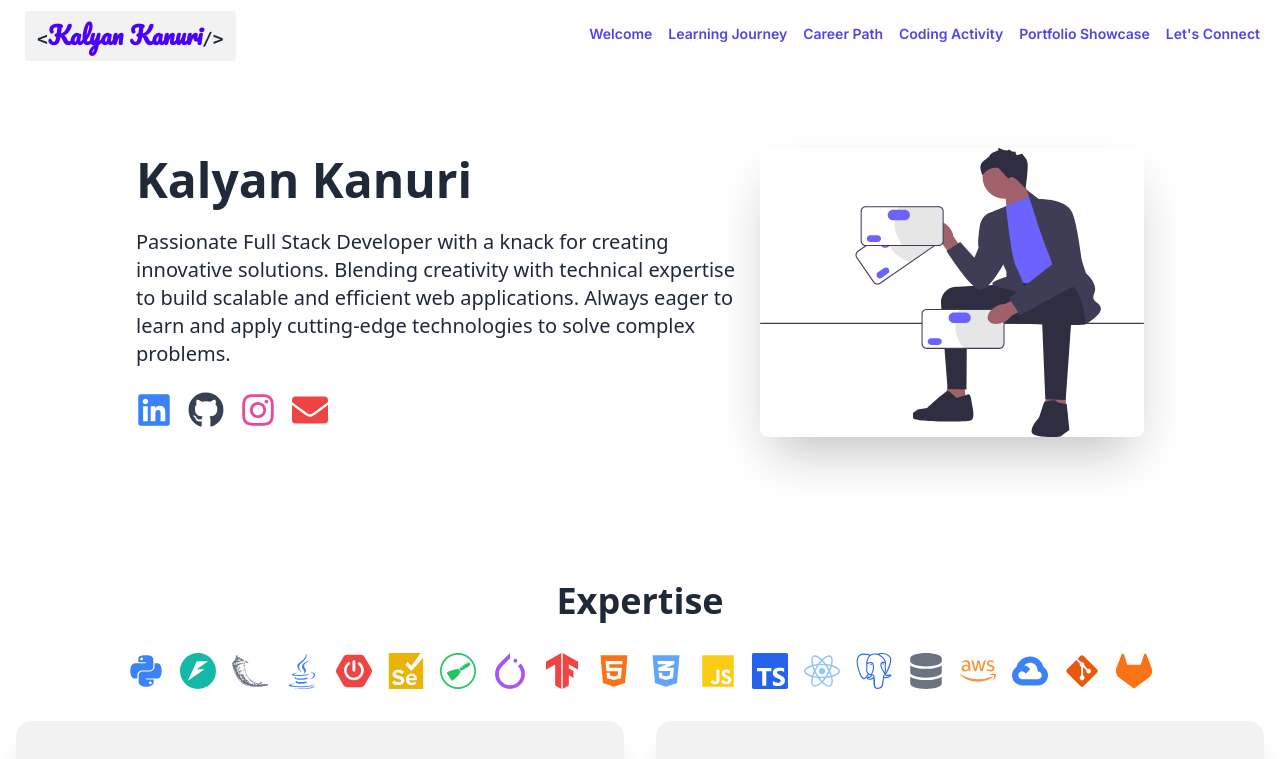
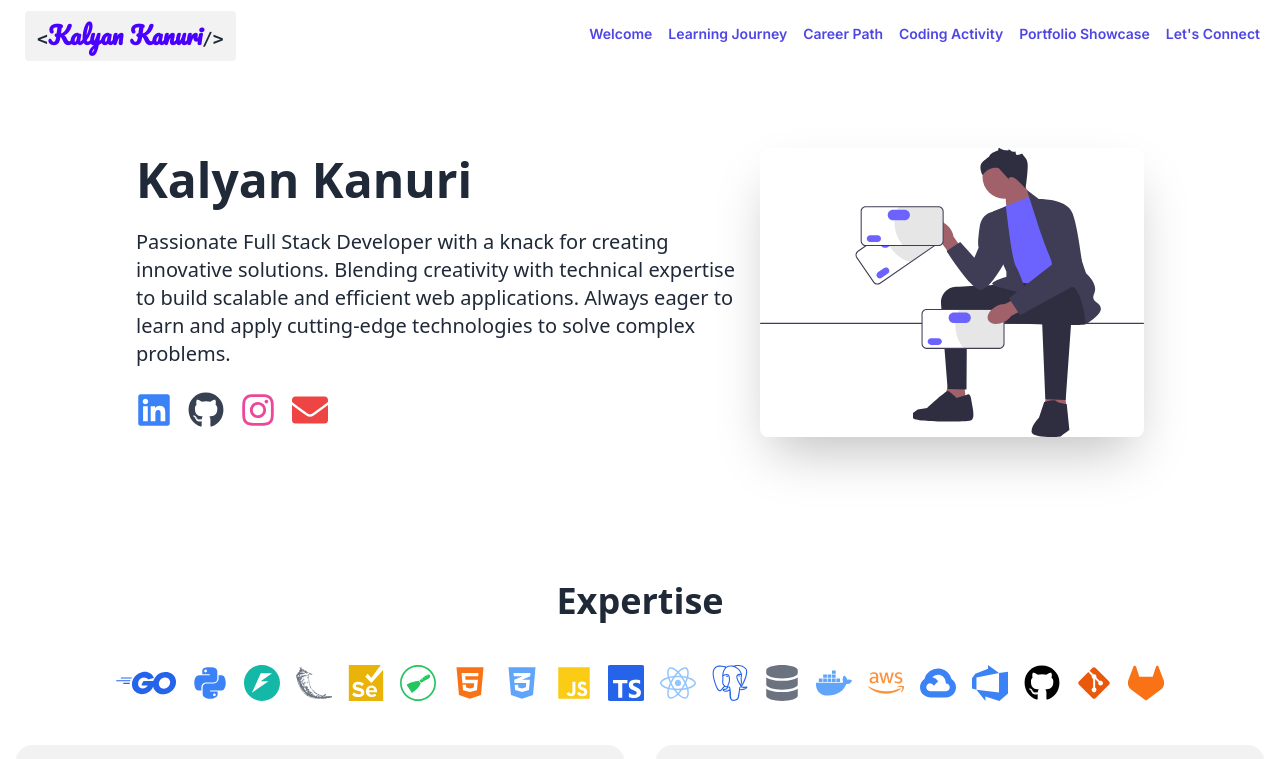
Before and after one commit to KalyanKanuri/My_Dev_Diary, a React (Vite) app: page / in a window 1280 px wide. Shown: the top 759 px of the page. Built offline with nearby package versions, Linux system fonts and the light colour scheme.

Commit message:
update dev diary  - remove unused const declarations  - remove unwanted skills  - add new skills

```diff
--- a/src/pages/ContactMe.jsx
+++ b/src/pages/ContactMe.jsx
@@ -63,7 +63,7 @@ const ContactMe = () => {
                 <div className="space-y-4">
                   <p className="flex items-center">
                     <FaMapMarkerAlt className="mr-2 text-primary" />
-                    Hyderabad, Telangana, India
+                    Visakhapatnam, Andhra Pradesh, India
                   </p>
                   <p className="flex items-center">
                     <FaPhoneAlt className="mr-2 text-primary" />
--- a/src/pages/Education.jsx
+++ b/src/pages/Education.jsx
@@ -12,7 +12,6 @@ const Education = () => {
   const [skillsVisible, setSkillsVisible] = useState(false);
   const [certificationsVisible, setCertificationsVisible] = useState(false);
   const [extracurricularVisible, setExtracurricularVisible] = useState(false);
-  const [mtechOpen, setMtechOpen] = useState(false);
 
   const certifications = [
     {
@@ -99,11 +98,11 @@ const Education = () => {
                       <FaLaptopCode className="mr-2" /> Technical Skills
                     </h3>
                     <ul className="list-disc list-inside">
-                      <li>Programming Languages: Python, TypeScript, JavaScript</li>
+                      <li>Programming Languages: Golang, Python, TypeScript, JavaScript</li>
                       <li>Web Technologies: React, Node.js, Flask</li>
-                      <li>Frameworks: Scrappy, Selenium, FastAPI, MicroServices</li>
+                      <li>Frameworks: Scrappy, Selenium, Django Rest Framework, FastAPI</li>
                       <li>Database: PostgreSQL, SQLite</li>
-                      <li>Cloud Platforms: AWS, Google Cloud Platform</li>
+                      <li>Cloud Platforms: AWS, Google Cloud Platform, Azure</li>
                     </ul>
                   </div>
                 </div>
--- a/src/pages/Home.jsx
+++ b/src/pages/Home.jsx
@@ -1,8 +1,8 @@
 /* eslint-disable react/no-unescaped-entities */
 import { useState } from 'react';
 import ScrollTrigger from 'react-scroll-trigger';
-import { FaLinkedin, FaGithub, FaInstagram, FaEnvelope, FaJava, FaPython, FaHtml5, FaCss3Alt, FaJs, FaReact, FaDatabase, FaAws, FaGitAlt } from 'react-icons/fa';
-import { SiSpringboot, SiFastapi, SiFlask, SiSelenium, SiScrapy, SiPostgresql, SiPytorch, SiTensorflow, SiTypescript, SiGooglecloud, SiGitlab } from 'react-icons/si';
+import { FaLinkedin, FaGithub, FaInstagram, FaEnvelope, FaPython, FaHtml5, FaCss3Alt, FaJs, FaReact, FaDatabase, FaAws, FaGitAlt, FaDocker } from 'react-icons/fa';
+import { SiFastapi, SiFlask, SiSelenium, SiScrapy, SiPostgresql, SiTypescript, SiGooglecloud, SiGitlab, SiGo, SiAzuredevops } from 'react-icons/si';
 import Hello from '../assets/static/avatar1.svg';
 import fullstackIllustration from '../assets/static/fullstack.svg';
 import learningIllustration from '../assets/static/learning.svg';
@@ -53,16 +53,13 @@ const Home = () => {
           <section className={`py-16 transition-all duration-1000 ${expertiseVisible ? 'translate-y-0 opacity-100' : 'translate-y-10 opacity-0'}`}>
             <h2 className="text-4xl font-bold text-center mb-8">Expertise</h2>
 
-            <div className="flex flex-wrap justify-center text-4xl mb-8 space-x-4">
+            <div className="flex flex-wrap justify-center items-center text-4xl mb-8 space-x-4">
+              <SiGo className="text-blue-600 text-6xl" />
               <FaPython className="text-blue-500" />
               <SiFastapi className="text-teal-500" />
               <SiFlask className="text-gray-500" />
-              <FaJava className="text-blue-500" />
-              <SiSpringboot className="text-red-500" />
               <SiSelenium className="text-yellow-500" />
               <SiScrapy className="text-green-500" />
-              <SiPytorch className="text-purple-500" />
-              <SiTensorflow className="text-red-500" />
               <FaHtml5 className="text-orange-500" />
               <FaCss3Alt className="text-blue-400" />
               <FaJs className="text-yellow-400" />
@@ -70,8 +67,11 @@ const Home = () => {
               <FaReact className="text-blue-300" />
               <SiPostgresql className="text-blue-600" />
               <FaDatabase className="text-gray-500" />
+              <FaDocker className="text-blue-400" />
               <FaAws className="text-orange-400" />
               <SiGooglecloud className="text-blue-500" />
+              <SiAzuredevops className="text-blue-500" />
+              <FaGithub className="text-black" />
               <FaGitAlt className="text-orange-600" />
               <SiGitlab className="text-orange-500" />
             </div>
```
